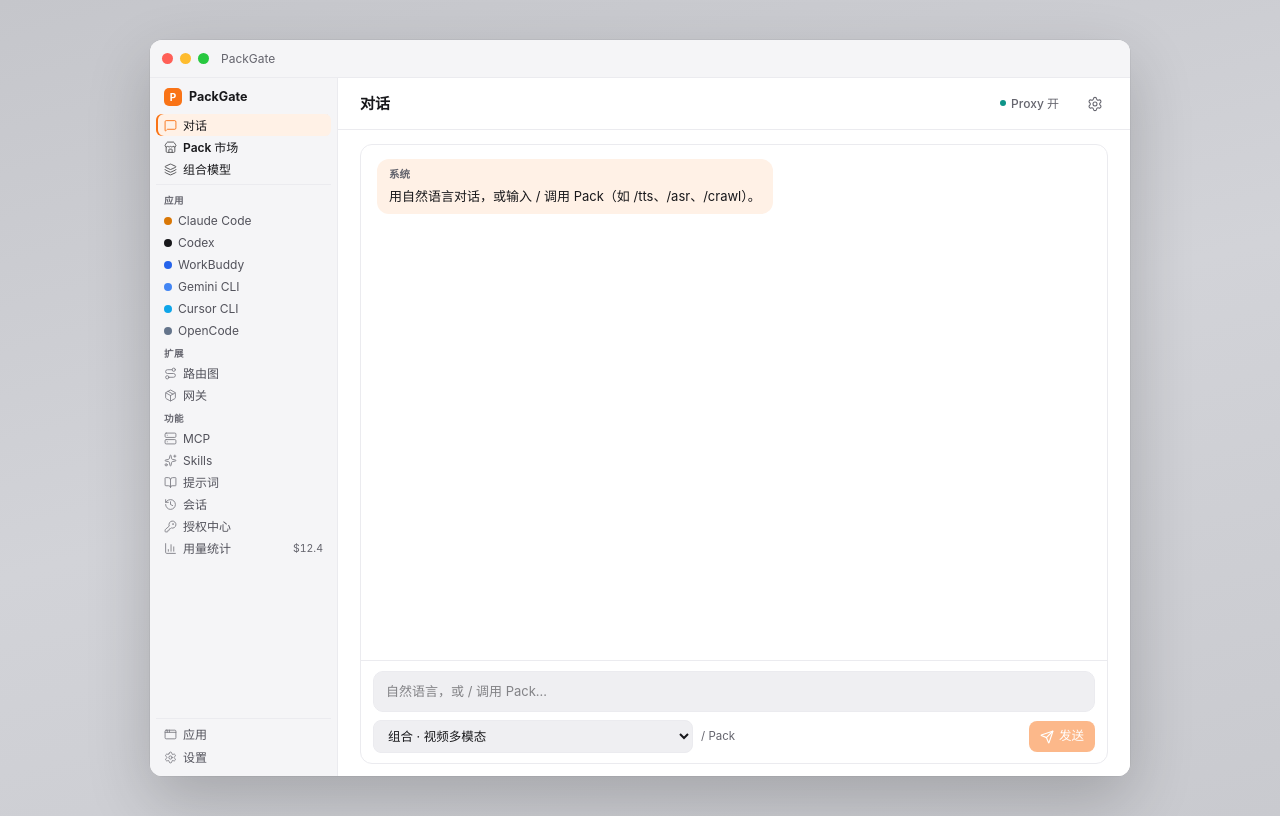
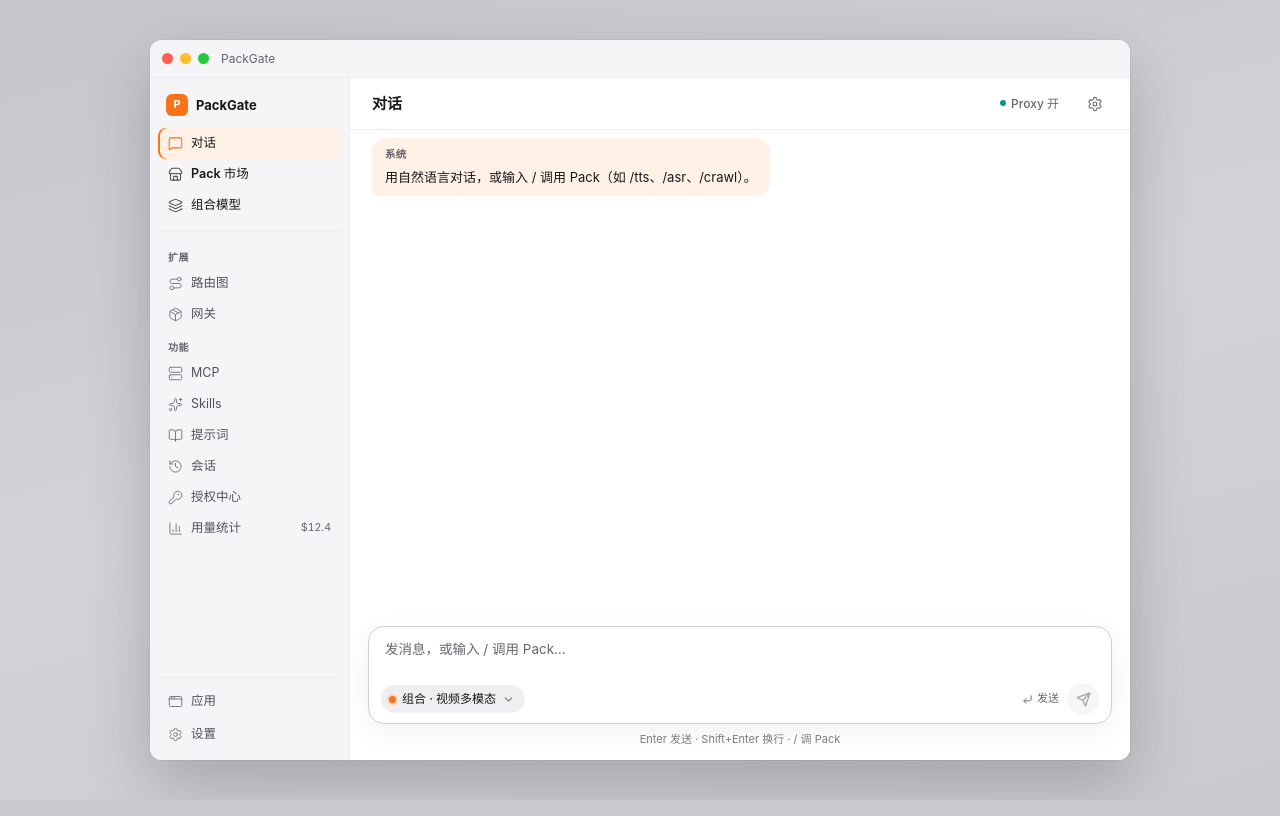
Before and after one commit to beyondchenlin/packgate-demo, a React (Vite) app: page / in a window 1280 px wide. Built offline with nearby package versions, Linux system fonts and the light colour scheme.

Commit message:
fix: restore CC Switch sidebar spacing; slim IA; Agent composer
Restore comfortable sidebar density. Move agent app list into 应用 page.
Keep 对话/Pack/组合 + 扩展 + 功能. Unified rounded chat composer card.

```diff
--- a/src/App.tsx
+++ b/src/App.tsx
@@ -149,33 +149,6 @@
             </div>
 
 
-
-            <div className="sb-group">应用</div>
-            {APPS.map((a) => (
-              <button
-                key={a.id}
-                type="button"
-                className="sb-item"
-                data-on={nav === 'providers' && app === a.id}
-                onClick={() => {
-                  setApp(a.id)
-                  setNav('providers')
-                  toast(a.label)
-                }}
-              >
-                <span
-                  style={{
-                    width: 8,
-                    height: 8,
-                    borderRadius: 99,
-                    background: a.color,
-                    flex: 'none',
-                  }}
-                />
-                {a.label}
-              </button>
-            ))}
-
             <div className="sb-group">扩展</div>
             {EXTRA_NAV.map((item) => {
               const Icon = ICONS[item.icon] ?? Route
@@ -309,7 +282,16 @@
             {nav === 'sessions' && <SessionsView />}
             {nav === 'auth' && <AuthView />}
             {nav === 'usage' && <UsageView />}
-            {nav === 'apps' && <AppsView />}
+            {nav === 'apps' && (
+              <AppsView
+                activeId={app}
+                onOpen={(id) => {
+                  setApp(id)
+                  setNav('providers')
+                  toast(APPS.find((x) => x.id === id)?.label ?? id)
+                }}
+              />
+            )}
             {nav === 'gateway' && <GatewayView on={proxyOn} />}
             {nav === 'plugins' && <PluginsView />}
             {nav === 'library' && <LibraryView />}
--- a/src/index.css
+++ b/src/index.css
@@ -99,8 +99,8 @@
   margin: auto;
   width: min(980px, 94vw);
   /* always leave stage padding so titlebar never sticks to / past viewport top */
-  height: min(740px, calc(100dvh - 2 * clamp(24px, 4vh, 48px)));
-  max-height: calc(100dvh - 48px);
+  height: min(720px, calc(100dvh - 2 * clamp(28px, 5vh, 56px)));
+  max-height: calc(100dvh - 56px);
 }
 
 /* traffic + drag strip — always visible above sidebar/main */
@@ -130,53 +130,54 @@
 .shell-body { display: flex; flex: 1; min-height: 0; }
 
 .sidebar {
-  width: 188px;
+  width: 200px;
   flex: none;
   background: var(--bg-sidebar);
   border-right: 0.5px solid var(--border);
   display: flex;
   flex-direction: column;
-  padding: 8px 6px 8px;
+  padding: 10px 8px 10px;
   min-height: 0;
-  /* one screen, no scrollbar — density tuned to fit all nav */
-  overflow: hidden;
+  /* CC Switch spacing — slim IA so content fits without cramming */
+  overflow-x: hidden;
+  overflow-y: auto;
 }
 .sidebar.collapsed { width: 56px; }
 
 .sb-brand {
-  display: flex; align-items: center; gap: 7px;
-  padding: 2px 8px 8px;
-  font-weight: 650; font-size: 12.5px; color: var(--fg-1);
+  display: flex; align-items: center; gap: 8px;
+  padding: 6px 8px 12px;
+  font-weight: 650; font-size: 13px; color: var(--fg-1);
   flex: none;
   flex-shrink: 0;
 }
 .sb-brand .logo {
-  width: 18px; height: 18px; border-radius: 5px;
+  width: 22px; height: 22px; border-radius: 6px;
   background: var(--action); color: #fff;
   display: flex; align-items: center; justify-content: center;
-  font-size: 10px; font-weight: 700;
+  font-size: 11px; font-weight: 700;
 }
 
 .sb-group {
-  font-size: 9.5px; font-weight: 600; letter-spacing: 0.04em;
-  color: var(--fg-3); padding: 5px 8px 2px; text-transform: uppercase;
+  font-size: 10px; font-weight: 600; letter-spacing: 0.04em;
+  color: var(--fg-3); padding: 10px 10px 4px; text-transform: uppercase;
   flex: none;
 }
 .sb-item {
-  display: flex; align-items: center; gap: 6px;
+  display: flex; align-items: center; gap: 8px;
   width: 100%; border: 0; background: transparent;
-  text-align: left; font: inherit; font-size: 12px;
-  color: var(--fg-2); padding: 3.5px 8px; border-radius: 6px;
+  text-align: left; font: inherit; font-size: 12.5px;
+  color: var(--fg-2); padding: 7px 10px; border-radius: 8px;
   cursor: default;
   flex: none;
-  line-height: 1.25;
+  line-height: 1.35;
 }
 .sb-item:hover { background: rgba(0,0,0,0.04); color: var(--fg-1); }
 .theme-dark .sb-item:hover { background: rgba(255,255,255,0.05); }
 .sb-item[data-on="true"] {
   background: var(--bg-selected); color: var(--fg-1); font-weight: 560;
 }
-.sb-item svg { width: 13px; height: 13px; flex: none; opacity: 0.75; }
+.sb-item svg { width: 15px; height: 15px; flex: none; opacity: 0.75; }
 .sb-item[data-on="true"] svg { opacity: 1; color: var(--action); }
 .sb-item .badge {
   margin-left: auto; font-size: 10.5px; color: var(--fg-3);
@@ -204,17 +205,17 @@
 }
 .sb-item.core[data-on="true"] svg { color: var(--action); opacity: 1; }
 .sb-core-block {
-  margin: 0 0 4px;
-  padding: 0 0 4px;
+  margin: 0 0 8px;
+  padding: 0 0 10px;
   border-bottom: 0.5px solid var(--border);
   flex: none;
 }
 
 .sb-foot {
   margin-top: auto;
-  padding-top: 4px;
+  padding-top: 8px;
   border-top: 0.5px solid var(--border);
-  display: flex; flex-direction: column; gap: 1px;
+  display: flex; flex-direction: column; gap: 2px;
   flex: none;
 }
 
@@ -441,3 +442,291 @@
 
 .muted { color: var(--fg-3); }
 .mono { font-family: ui-monospace, SF Mono, Menlo, Consolas, monospace; font-size: 11.5px; }
+
+/* === chat composer (Agent) === */
+
+.chat-view {
+  display: flex;
+  flex-direction: column;
+  height: 100%;
+  min-height: 0;
+  box-sizing: border-box;
+  padding: 0 18px 10px;
+}
+.chat-msgs {
+  flex: 1;
+  min-height: 0;
+  overflow: auto;
+  padding: 8px 4px 18px;
+}
+.chat-bubble-row {
+  display: flex;
+  justify-content: flex-start;
+  margin-bottom: 12px;
+}
+.chat-bubble-row.is-user { justify-content: flex-end; }
+.chat-bubble {
+  max-width: 78%;
+  padding: 9px 13px;
+  border-radius: 14px;
+  font-size: 13px;
+  line-height: 1.55;
+  white-space: pre-wrap;
+  background: var(--bg-subtle);
+  color: var(--fg-1);
+}
+.chat-bubble.role-user {
+  background: var(--fg-1);
+  color: var(--bg-app);
+  border-bottom-right-radius: 5px;
+}
+.chat-bubble.role-system {
+  background: var(--action-soft);
+  border-bottom-left-radius: 5px;
+}
+.chat-bubble.role-assistant { border-bottom-left-radius: 5px; }
+.chat-bubble-role {
+  font-size: 10.5px;
+  font-weight: 650;
+  color: var(--fg-3);
+  margin-bottom: 4px;
+  letter-spacing: 0.02em;
+}
+.chat-typing {
+  font-size: 12px;
+  color: var(--fg-3);
+  padding: 0 4px 8px;
+}
+
+.composer-wrap {
+  position: relative;
+  flex: none;
+  padding-bottom: 2px;
+}
+.composer-card {
+  background: var(--bg-card);
+  border: 1px solid var(--border-strong);
+  border-radius: 16px;
+  padding: 10px 12px 8px;
+  box-shadow:
+    0 1px 0 rgba(255,255,255,0.7) inset,
+    0 8px 28px rgba(15, 15, 20, 0.06);
+  transition: border-color 0.15s ease, box-shadow 0.15s ease;
+}
+.composer-card.is-focus {
+  border-color: color-mix(in srgb, var(--action) 45%, var(--border-strong));
+  box-shadow:
+    0 1px 0 rgba(255,255,255,0.7) inset,
+    0 0 0 3px var(--action-soft),
+    0 10px 32px rgba(15, 15, 20, 0.08);
+}
+.theme-dark .composer-card {
+  box-shadow: 0 8px 28px rgba(0,0,0,0.35);
+}
+.composer-input {
+  display: block;
+  width: 100%;
+  box-sizing: border-box;
+  resize: none;
+  border: 0;
+  outline: none;
+  background: transparent;
+  color: var(--fg-1);
+  font: inherit;
+  font-size: 13.5px;
+  line-height: 1.5;
+  padding: 2px 4px 8px;
+  min-height: 44px;
+  max-height: 140px;
+  overflow-y: auto;
+}
+.composer-input::placeholder { color: var(--fg-3); }
+
+.composer-toolbar {
+  display: flex;
+  align-items: center;
+  justify-content: space-between;
+  gap: 10px;
+  padding-top: 2px;
+}
+.composer-left { position: relative; min-width: 0; }
+.composer-right {
+  display: flex;
+  align-items: center;
+  gap: 8px;
+  flex: none;
+}
+
+.model-pill {
+  display: inline-flex;
+  align-items: center;
+  gap: 6px;
+  max-width: min(280px, 52vw);
+  border: 0;
+  background: var(--bg-subtle);
+  color: var(--fg-1);
+  border-radius: 999px;
+  padding: 5px 10px 5px 8px;
+  font: inherit;
+  font-size: 12px;
+  font-weight: 550;
+  cursor: default;
+  transition: background 0.12s ease, color 0.12s ease;
+}
+.model-pill:hover,
+.model-pill.open {
+  background: color-mix(in srgb, var(--action-soft) 80%, var(--bg-subtle));
+  color: var(--fg-1);
+}
+.model-pill-dot {
+  width: 7px;
+  height: 7px;
+  border-radius: 99px;
+  background: var(--action);
+  flex: none;
+  box-shadow: 0 0 0 2px color-mix(in srgb, var(--action) 22%, transparent);
+}
+.model-pill-label {
+  overflow: hidden;
+  text-overflow: ellipsis;
+  white-space: nowrap;
+  min-width: 0;
+}
+.model-pill svg { flex: none; opacity: 0.55; }
+
+.model-menu {
+  position: absolute;
+  left: 0;
+  bottom: calc(100% + 8px);
+  min-width: 240px;
+  max-width: 320px;
+  max-height: 260px;
+  overflow: auto;
+  background: var(--bg-card);
+  border: 1px solid var(--border);
+  border-radius: 12px;
+  padding: 4px;
+  z-index: 30;
+  box-shadow: 0 14px 40px rgba(0,0,0,0.14);
+}
+.model-menu-head {
+  font-size: 10.5px;
+  font-weight: 650;
+  color: var(--fg-3);
+  letter-spacing: 0.04em;
+  text-transform: uppercase;
+  padding: 8px 10px 4px;
+}
+.model-menu-item {
+  display: flex;
+  align-items: center;
+  justify-content: space-between;
+  gap: 10px;
+  width: 100%;
+  border: 0;
+  background: transparent;
+  text-align: left;
+  font: inherit;
+  font-size: 12.5px;
+  color: var(--fg-1);
+  padding: 8px 10px;
+  border-radius: 8px;
+  cursor: default;
+}
+.model-menu-item:hover { background: var(--bg-subtle); }
+.model-menu-item.on {
+  background: var(--action-soft);
+  font-weight: 560;
+  color: var(--fg-1);
+}
+.model-menu-item.on svg { color: var(--action); flex: none; }
+
+.send-btn {
+  width: 32px;
+  height: 32px;
+  border-radius: 999px;
+  border: 0;
+  display: inline-flex;
+  align-items: center;
+  justify-content: center;
+  background: var(--bg-subtle);
+  color: var(--fg-3);
+  cursor: default;
+  transition: background 0.12s ease, color 0.12s ease, transform 0.1s ease;
+}
+.send-btn.ready {
+  background: var(--action);
+  color: #fff;
+}
+.send-btn.ready:hover { background: var(--action-hover); }
+.send-btn:disabled { opacity: 0.55; }
+.send-btn.ready:active { transform: scale(0.96); }
+
+.composer-kbd {
+  display: none;
+  align-items: center;
+  gap: 4px;
+  font-size: 11px;
+  color: var(--fg-3);
+}
+@media (min-width: 720px) {
+  .composer-kbd { display: inline-flex; }
+}
+
+.composer-foot {
+  text-align: center;
+  font-size: 11px;
+  color: var(--fg-3);
+  padding: 8px 4px 0;
+  opacity: 0.85;
+}
+
+.slash-pop {
+  position: absolute;
+  left: 0;
+  right: 0;
+  bottom: calc(100% + 8px);
+  max-height: 240px;
+  overflow: auto;
+  background: var(--bg-card);
+  border: 1px solid var(--border);
+  border-radius: 14px;
+  padding: 4px;
+  z-index: 25;
+  box-shadow: 0 16px 40px rgba(0,0,0,0.14);
+}
+.slash-pop-head {
+  font-size: 10.5px;
+  font-weight: 650;
+  color: var(--fg-3);
+  letter-spacing: 0.04em;
+  text-transform: uppercase;
+  padding: 8px 12px 4px;
+}
+.slash-item {
+  display: flex;
+  align-items: flex-start;
+  gap: 10px;
+  width: 100%;
+  border: 0;
+  background: transparent;
+  text-align: left;
+  font: inherit;
+  padding: 8px 10px;
+  border-radius: 10px;
+  cursor: default;
+}
+.slash-item:hover,
+.slash-item.on { background: var(--action-soft); }
+.slash-cmd {
+  flex: none;
+  width: 58px;
+  font-family: ui-monospace, SFMono-Regular, Menlo, monospace;
+  font-size: 12px;
+  font-weight: 650;
+  color: var(--action);
+  padding-top: 1px;
+}
+.slash-meta { display: flex; flex-direction: column; gap: 1px; min-width: 0; }
+.slash-name { font-size: 12.5px; font-weight: 560; color: var(--fg-1); }
+.slash-desc { font-size: 11px; color: var(--fg-3); }
--- a/src/views/PiChatView.tsx
+++ b/src/views/PiChatView.tsx
@@ -1,5 +1,5 @@
 import { useEffect, useMemo, useRef, useState } from 'react'
-import { Send } from 'lucide-react'
+import { Check, ChevronDown, CornerDownLeft, Send } from 'lucide-react'
 import { COMPOSITE_OPTIONS, PACK_COMMANDS } from '../lib/types'
 import { useToast } from '../lib/toast'
 
@@ -16,6 +16,8 @@
   const [model, setModel] = useState(COMPOSITE_OPTIONS[0]!)
   const [input, setInput] = useState('')
   const [busy, setBusy] = useState(false)
+  const [focused, setFocused] = useState(false)
+  const [modelOpen, setModelOpen] = useState(false)
   const [slashOpen, setSlashOpen] = useState(false)
   const [slashFilter, setSlashFilter] = useState('')
   const [slashIdx, setSlashIdx] = useState(0)
@@ -27,7 +29,14 @@
     },
   ])
   const endRef = useRef<HTMLDivElement>(null)
-  const inputRef = useRef<HTMLInputElement>(null)
+  const inputRef = useRef<HTMLTextAreaElement>(null)
+  const modelRef = useRef<HTMLDivElement>(null)
+
+  const modelOptions = useMemo(() => {
+    const base = [...COMPOSITE_OPTIONS]
+    if (model && !base.includes(model)) base.unshift(model)
+    return base
+  }, [model])
 
   const filtered = useMemo(() => {
     const q = slashFilter.toLowerCase()
@@ -43,6 +52,22 @@
   useEffect(() => {
     endRef.current?.scrollIntoView({ behavior: 'smooth' })
   }, [msgs, busy])
+
+  useEffect(() => {
+    const el = inputRef.current
+    if (!el) return
+    el.style.height = '0px'
+    el.style.height = `${Math.min(el.scrollHeight, 140)}px`
+  }, [input])
+
+  useEffect(() => {
+    if (!modelOpen) return
+    const onDoc = (e: MouseEvent) => {
+      if (!modelRef.current?.contains(e.target as Node)) setModelOpen(false)
+    }
+    document.addEventListener('mousedown', onDoc)
+    return () => document.removeEventListener('mousedown', onDoc)
+  }, [modelOpen])
 
   const parseSlash = (value: string) => {
     if (!value.startsWith('/')) {
@@ -68,6 +93,7 @@
     const text = (override ?? input).trim()
     if (!text || busy) return
     setSlashOpen(false)
+    setModelOpen(false)
     const user: Msg = { id: String(Date.now()), role: 'user', text }
     setMsgs((m) => [...m, user])
     setInput('')
@@ -97,60 +123,25 @@
     }, 650)
   }
 
+  const canSend = !!input.trim() && !busy
+
   return (
     <div
-      className="content"
-      style={{
-        display: 'flex',
-        flexDirection: 'column',
-        height: '100%',
-        paddingBottom: 12,
-        boxSizing: 'border-box',
-      }}
-      onClick={() => setSlashOpen(false)}
-    >
-      <div
-        className="list-card"
-        style={{
-          flex: 1,
-          minHeight: 0,
-          display: 'flex',
-          flexDirection: 'column',
-          overflow: 'hidden',
+      className="chat-view"
+      onClick={() => {
+        setSlashOpen(false)
+        setModelOpen(false)
       }}
     >
-        <div style={{ flex: 1, overflow: 'auto', padding: '14px 16px' }}>
+      <div className="chat-msgs">
         {msgs.map((m) => (
           <div
             key={m.id}
-              style={{
-                marginBottom: 12,
-                display: 'flex',
-                justifyContent: m.role === 'user' ? 'flex-end' : 'flex-start',
-              }}
+            className={`chat-bubble-row ${m.role === 'user' ? 'is-user' : ''}`}
           >
-              <div
-                style={{
-                  maxWidth: '78%',
-                  padding: '8px 12px',
-                  borderRadius: 12,
-                  fontSize: 13,
-                  lineHeight: 1.5,
-                  whiteSpace: 'pre-wrap',
-                  background:
-                    m.role === 'user'
-                      ? 'var(--fg-1)'
-                      : m.role === 'system'
-                        ? 'var(--action-soft)'
-                        : 'var(--bg-subtle)',
-                  color: m.role === 'user' ? 'var(--bg-app)' : 'var(--fg-1)',
-                }}
-              >
+            <div className={`chat-bubble role-${m.role}`}>
               {m.role !== 'user' && (
-                  <div
-                    className="muted"
-                    style={{ fontSize: 10.5, marginBottom: 4, fontWeight: 600 }}
-                  >
+                <div className="chat-bubble-role">
                   {m.role === 'system' ? '系统' : '助手'}
                 </div>
               )}
@@ -158,84 +149,44 @@
             </div>
           </div>
         ))}
-          {busy && (
-            <div className="muted" style={{ fontSize: 12 }}>
-              正在回复…
-            </div>
-          )}
+        {busy && <div className="chat-typing">正在回复…</div>}
         <div ref={endRef} />
       </div>
 
       <div
-          style={{
-            position: 'relative',
-            padding: '10px 12px',
-            borderTop: '0.5px solid var(--border)',
-          }}
+        className="composer-wrap"
         onClick={(e) => e.stopPropagation()}
       >
         {slashOpen && filtered.length > 0 && (
-            <div
-              className="list-card"
-              style={{
-                position: 'absolute',
-                left: 12,
-                right: 12,
-                bottom: '100%',
-                marginBottom: 6,
-                maxHeight: 220,
-                overflow: 'auto',
-                zIndex: 20,
-                boxShadow: '0 12px 32px rgba(0,0,0,0.14)',
-              }}
-            >
-              <div
-                className="muted"
-                style={{ padding: '8px 12px 4px', fontSize: 11 }}
-              >
-                命令 · Pack
-              </div>
+          <div className="slash-pop" role="listbox">
+            <div className="slash-pop-head">命令 · Pack</div>
             {filtered.map((c, i) => (
               <button
                 key={c.id}
                 type="button"
-                  className="list-row"
-                  style={{
-                    width: '100%',
-                    border: 0,
-                    background: i === slashIdx ? 'var(--action-soft)' : 'transparent',
-                    cursor: 'default',
-                    textAlign: 'left',
-                  }}
+                className={`slash-item${i === slashIdx ? ' on' : ''}`}
                 onMouseEnter={() => setSlashIdx(i)}
                 onClick={() => pickCmd(c)}
               >
-                  <span
-                    className="mono"
-                    style={{
-                      width: 64,
-                      color: 'var(--action)',
-                      fontWeight: 600,
-                      fontSize: 12,
-                    }}
-                  >
-                    {c.cmd}
+                <span className="slash-cmd">{c.cmd}</span>
+                <span className="slash-meta">
+                  <span className="slash-name">{c.name}</span>
+                  <span className="slash-desc">{c.desc}</span>
                 </span>
-                  <div style={{ flex: 1, minWidth: 0 }}>
-                    <div style={{ fontWeight: 560, fontSize: 12.5 }}>{c.name}</div>
-                    <div className="muted" style={{ fontSize: 11 }}>
-                      {c.desc}
-                    </div>
-                  </div>
               </button>
             ))}
           </div>
         )}
 
-          <div style={{ display: 'flex', flexDirection: 'column', gap: 8 }}>
-            <input
+        <div className={`composer-card${focused ? ' is-focus' : ''}`}>
+          <textarea
             ref={inputRef}
+            className="composer-input"
             value={input}
+            rows={1}
+            placeholder="发消息，或输入 / 调用 Pack…"
+            onFocus={() => setFocused(true)}
+            onBlur={() => setFocused(false)}
             onChange={(e) => {
               const v = e.target.value
               setInput(v)
@@ -253,7 +204,10 @@
                   setSlashIdx((i) => (i - 1 + filtered.length) % filtered.length)
                   return
                 }
-                  if (e.key === 'Tab' || (e.key === 'Enter' && !e.shiftKey && input.match(/^\/\S*$/))) {
+                if (
+                  e.key === 'Tab' ||
+                  (e.key === 'Enter' && !e.shiftKey && input.match(/^\/\S*$/))
+                ) {
                   e.preventDefault()
                   pickCmd(filtered[slashIdx]!)
                   return
@@ -268,73 +222,66 @@
                 send()
               }
             }}
-              placeholder="自然语言，或 / 调用 Pack…"
-              style={{
-                width: '100%',
-                boxSizing: 'border-box',
-                border: '1px solid var(--border)',
-                borderRadius: 10,
-                padding: '10px 12px',
-                font: 'inherit',
-                fontSize: 13,
-                background: 'var(--bg-subtle)',
-                color: 'var(--fg-1)',
-                outline: 'none',
-              }}
           />
-            <div
-              style={{
-                display: 'flex',
-                alignItems: 'center',
-                gap: 8,
+
+          <div className="composer-toolbar">
+            <div className="composer-left" ref={modelRef}>
+              <button
+                type="button"
+                className={`model-pill${modelOpen ? ' open' : ''}`}
+                onClick={() => setModelOpen((v) => !v)}
+                aria-haspopup="listbox"
+                aria-expanded={modelOpen}
+                title="组合模型 / Pack"
+              >
+                <span className="model-pill-dot" />
+                <span className="model-pill-label">{model}</span>
+                <ChevronDown size={13} strokeWidth={2} />
+              </button>
+
+              {modelOpen && (
+                <div className="model-menu" role="listbox">
+                  <div className="model-menu-head">组合模型 / Pack</div>
+                  {modelOptions.map((o) => (
+                    <button
+                      key={o}
+                      type="button"
+                      className={`model-menu-item${o === model ? ' on' : ''}`}
+                      onClick={() => {
+                        setModel(o)
+                        setModelOpen(false)
+                        toast(o)
+                        inputRef.current?.focus()
                       }}
                     >
-              <select
-                value={model}
-                onChange={(e) => {
-                  setModel(e.target.value)
-                  toast(e.target.value)
-                }}
-                onClick={(e) => e.stopPropagation()}
-                aria-label="组合模型或 Pack"
-                title="组合模型 / Pack"
-                style={{
-                  flex: 1,
-                  minWidth: 0,
-                  maxWidth: 320,
-                  border: '1px solid var(--border)',
-                  background: 'var(--bg-subtle)',
-                  borderRadius: 8,
-                  font: 'inherit',
-                  fontSize: 12.5,
-                  padding: '7px 10px',
-                  color: 'var(--fg-1)',
-                }}
-              >
-                {!COMPOSITE_OPTIONS.includes(model) && (
-                  <option value={model}>{model}</option>
+                      <span>{o}</span>
+                      {o === model && <Check size={14} strokeWidth={2.2} />}
+                    </button>
+                  ))}
+                </div>
               )}
-                {COMPOSITE_OPTIONS.map((o) => (
-                  <option key={o} value={o}>
-                    {o}
-                  </option>
-                ))}
-              </select>
-              <span className="muted" style={{ fontSize: 11.5, marginRight: 'auto' }}>
-                / Pack
+            </div>
+
+            <div className="composer-right">
+              <span className="composer-kbd" title="Enter 发送">
+                <CornerDownLeft size={11} strokeWidth={2} />
+                发送
               </span>
               <button
                 type="button"
-                className="btn primary"
-                disabled={busy || !input.trim()}
+                className={`send-btn${canSend ? ' ready' : ''}`}
+                disabled={!canSend}
                 onClick={() => send()}
-                style={{ opacity: busy || !input.trim() ? 0.5 : 1, flex: 'none' }}
+                aria-label="发送"
               >
-                <Send style={{ width: 14, height: 14 }} />
-                发送
+                <Send size={15} strokeWidth={2.2} />
               </button>
             </div>
           </div>
+        </div>
+
+        <div className="composer-foot">
+          Enter 发送 · Shift+Enter 换行 · / 调 Pack
         </div>
       </div>
     </div>
```
Also changed, not shown: src/views/AppsView.tsx (+59 -33 lines). Lines whose indentation alone changed are shown as unchanged.
